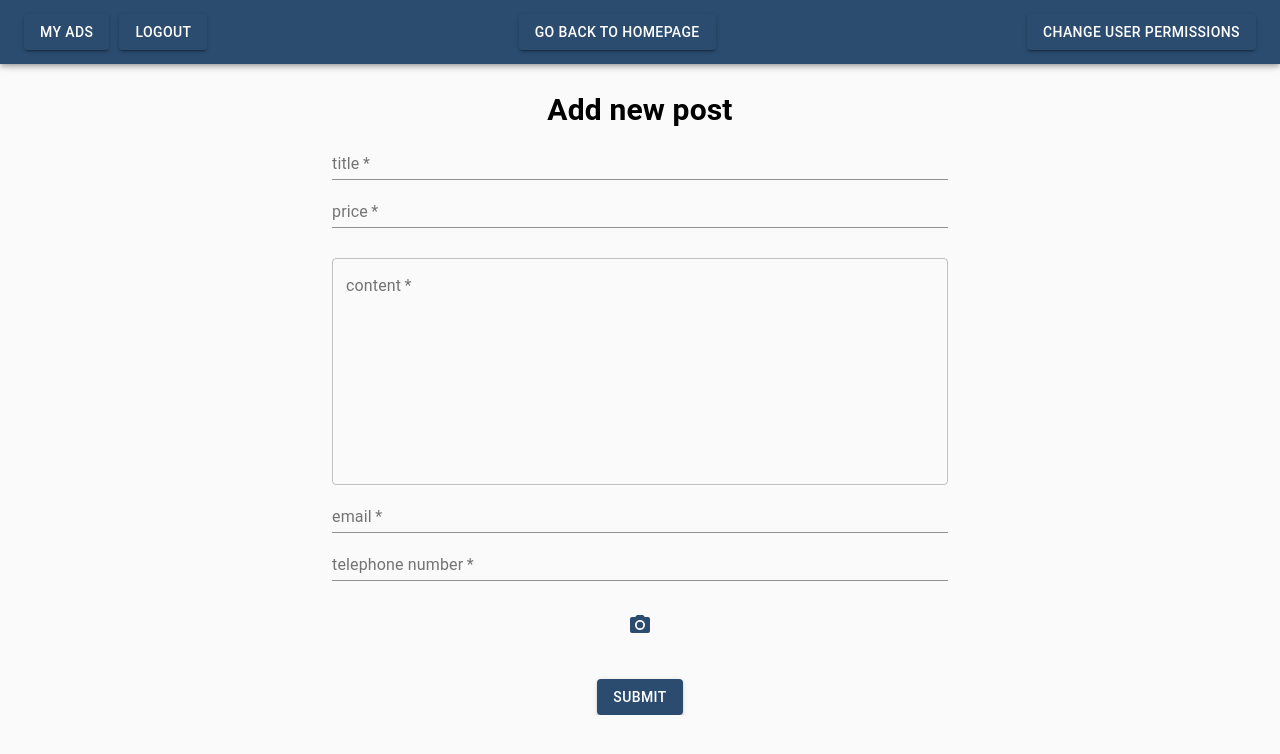
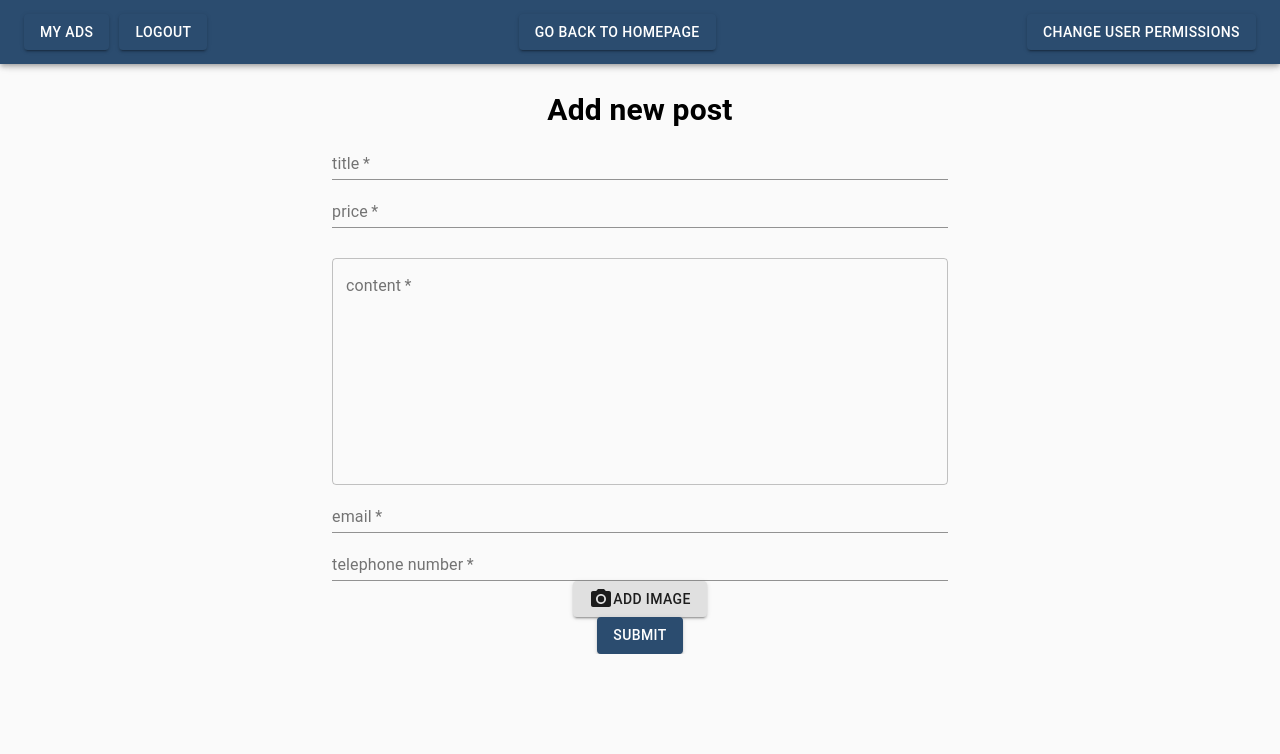
Before and after one commit to Xandreww/bulletin-board, a React (Create React App) app: page /post/add in a window 1280 px wide. Shown: the top 754 px of the page. Built offline with nearby package versions, Linux system fonts and the light colour scheme; no server answers.

Commit message:
prepare file input button

```diff
--- a/src/components/views/PostAdd/PostAdd.js
+++ b/src/components/views/PostAdd/PostAdd.js
@@ -2,7 +2,6 @@ import React from 'react';
 import PropTypes from 'prop-types';
 import TextField from '@material-ui/core/TextField';
 import Button from '@material-ui/core/Button';
-import IconButton from '@material-ui/core/IconButton';
 import PhotoCamera from '@material-ui/icons/PhotoCamera';
 import { NotFound } from '../NotFound/NotFound';
 
@@ -22,6 +21,7 @@ class Component extends React.Component {
     email: '',
     telephone: '',
     image: undefined,
+    newImage: undefined,
     userId: this.props.user.id,
   };
 
@@ -55,7 +55,8 @@ class Component extends React.Component {
         break;
       }
       case 'file': {
-        this.setState({ image: target.value });
+        // this.setState({ image: target.value });
+        this.setState({ newImage: target.files[0] });
         break;
       }
       default:
@@ -68,13 +69,16 @@ class Component extends React.Component {
 
     const post = { ...this.state };
 
+    console.log(post);
+    console.log('myImage:', this.state.newImage);
+
     this.props.addPost(post);
   };
 
   render() {
     const { handleChange, handleSubmit } = this;
     const { className, user } = this.props;
-    const { title, price, content, email, telephone, image } = this.state;
+    const { title, price, content, email, telephone } = this.state;
 
     const titleProps = {
       minLength: 10,
@@ -120,11 +124,13 @@ class Component extends React.Component {
             value={telephone}
             onChange={handleChange}
           />
-          <input accept="image/*" id="icon-button-file" type="file" value={image} onChange={handleChange} />
-          <label htmlFor="icon-button-file">
-            <IconButton className={styles.addPhoto} color="primary" aria-label="upload picture" component="span">
+
+          <input accept="image/*" className={styles.input} id="raised-button-file" multiple type="file" onChange={handleChange} />
+          <label htmlFor="raised-button-file" className={styles.changePhoto}>
+            <Button variant="contained" component="span">
               <PhotoCamera />
-            </IconButton>
+              Add image
+            </Button>
           </label>
           <Button type="submit" variant="contained" color="primary">
             Submit
--- a/src/components/views/PostEdit/PostEdit.js
+++ b/src/components/views/PostEdit/PostEdit.js
@@ -3,6 +3,7 @@ import PropTypes from 'prop-types';
 import TextField from '@material-ui/core/TextField';
 import Button from '@material-ui/core/Button';
 import { NotFound } from '../NotFound/NotFound';
+import PhotoCamera from '@material-ui/icons/PhotoCamera';
 import { api } from '../../../settings';
 
 import clsx from 'clsx';
@@ -129,6 +130,7 @@ class Component extends React.Component {
           <input accept="image/*" className={styles.input} id="raised-button-file" multiple type="file" onChange={handleChange} />
           <label htmlFor="raised-button-file" className={styles.changePhoto}>
             <Button variant="contained" component="span">
+              <PhotoCamera />
               Change image
             </Button>
           </label>
```
Also changed, not shown: 2 other files (tests, documents, lock files or other folders).
